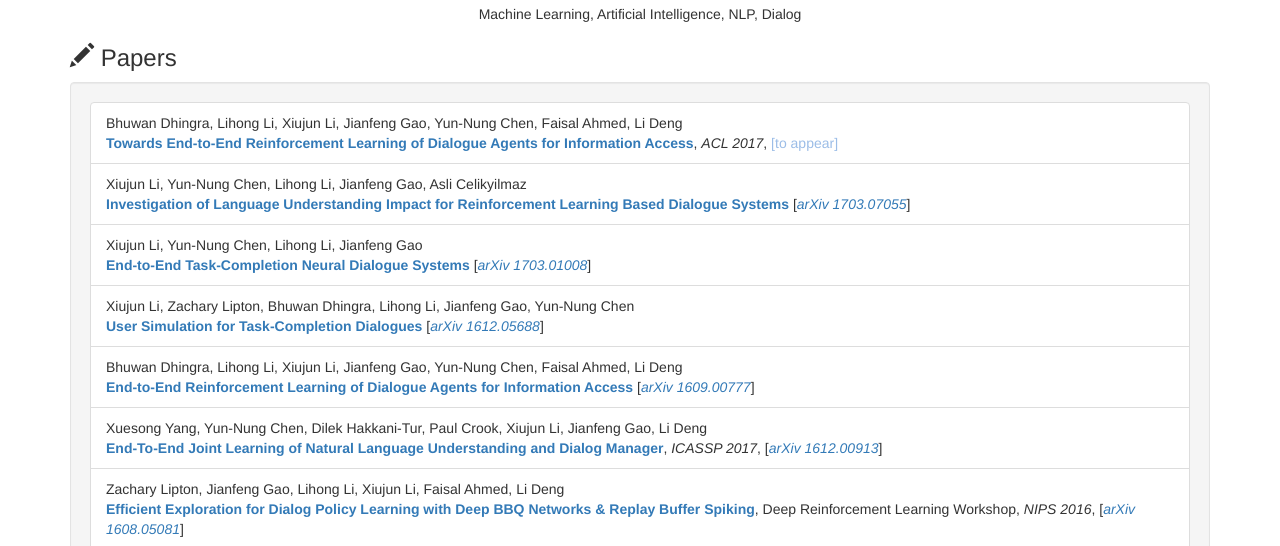
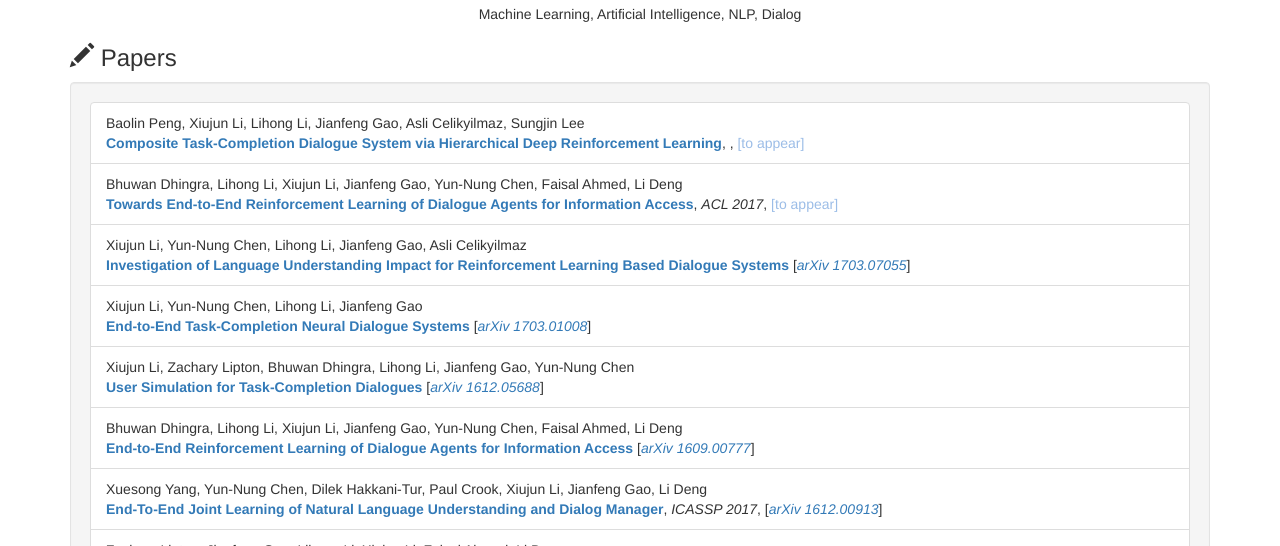
Before and after one commit to xjli/xjli.github.io, a plain HTML site: page index.html in a window 1280 px wide. Shown: the part 251-797 px from the top of the page. Drawn offline with nearby package versions, Linux system fonts and the light colour scheme.

Commit message:
add new paper

```diff
--- a/index.html
+++ b/index.html
@@ -42,8 +42,13 @@
       <div class="well">
 	<ul class="list-group">
 	  <li class="list-group-item">
+	   Baolin Peng, Xiujun Li, Lihong Li, Jianfeng Gao, Asli Celikyilmaz, Sungjin Lee<br>
+	    <strong class="text-primary">Composite Task-Completion Dialogue System via Hierarchical Deep Reinforcement Learning</strong>,
+	    <em></em>, <span style="color:#9cbde7">[to appear]</span>
+	  </li>
+	  <li class="list-group-item">
 	   Bhuwan Dhingra, Lihong Li, Xiujun Li, Jianfeng Gao, Yun-Nung Chen, Faisal Ahmed, Li Deng<br>
-	    <strong class="text-primary">Towards End-to-End Reinforcement Learning of Dialogue Agents for Information Access</a></strong>,
+	    <strong class="text-primary">Towards End-to-End Reinforcement Learning of Dialogue Agents for Information Access</strong>,
 	    <em>ACL 2017</em>, <span style="color:#9cbde7">[to appear]</span>
 	  </li>
 	  <li class="list-group-item">
```
